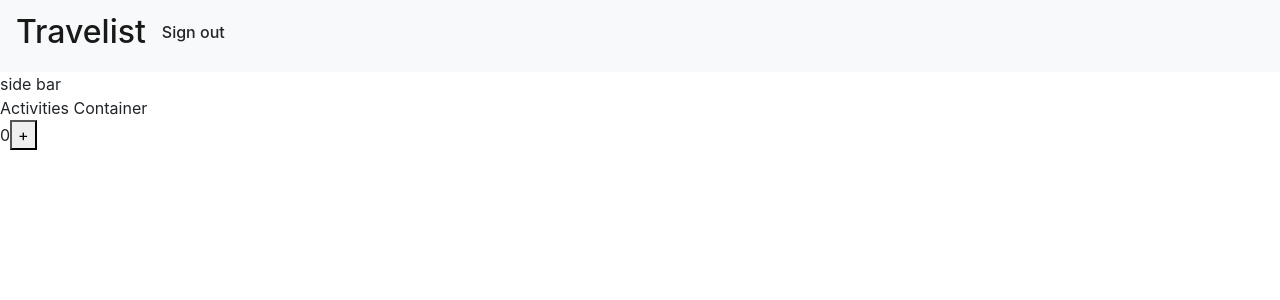
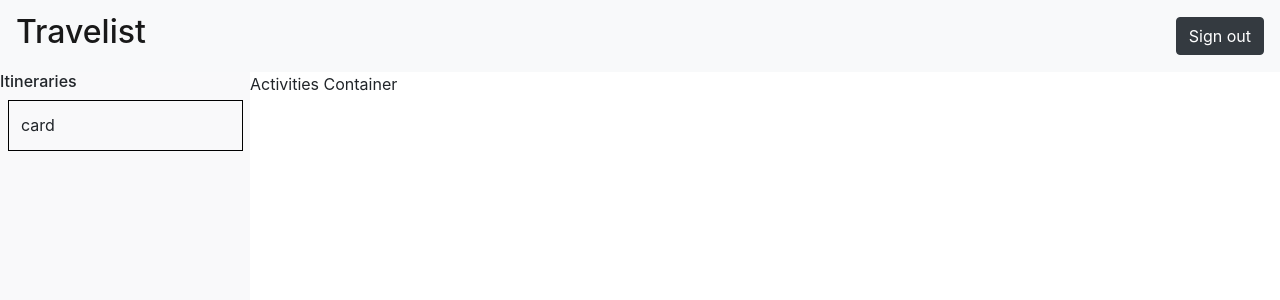
Before and after one commit to Star-Nose/Travelist, a React app: page /main in a window 1280 px wide. Shown: the top 300 px of the page. Built offline with nearby package versions, Linux system fonts and the light colour scheme.

Commit message:
(add) added styling and SCSS files

```diff
--- /dev/null
+++ b/client/components/SidebarCard.jsx
@@ -0,0 +1,6 @@
+import React from 'react';
+
+const SidebarCard = (props) => (<div className="side-bar-card">card</div>);
+
+
+export default SidebarCard;
--- a/client/containers/MainContainer.jsx
+++ b/client/containers/MainContainer.jsx
@@ -23,10 +23,10 @@
   return (
     <div>
       <NavContainer />
-      <SidebarContainer />
-      <ActivitiesContainer />
-      {count}
-      <button type="button" onClick={addCount}>+</button>
+        <div className="body-container">
+          <SidebarContainer />
+          <ActivitiesContainer />
+          </div>
     </div>
   );
 };
--- a/client/containers/NavContainer.jsx
+++ b/client/containers/NavContainer.jsx
@@ -1,12 +1,13 @@
 //  eslint-disable react/prop-types
 import React from 'react';
-import { Navbar } from 'react-bootstrap';
+import Navbar from 'react-bootstrap/Navbar';
+import Button from 'react-bootstrap/Button';
 
 const NavContainer = (props) => {
     return (
-        <Navbar bg="light">
+        <Navbar bg="light" className="nav-bar" >
             <Navbar.Brand><h2>Travelist</h2></Navbar.Brand>
-            <h6 id="sign-out">Sign out</h6>
+            <Button variant="dark" id="sign-out">Sign out</Button>
         </Navbar>
     )
 }
--- a/client/containers/SidebarContainer.jsx
+++ b/client/containers/SidebarContainer.jsx
@@ -1,10 +1,15 @@
 //  eslint-disable react/prop-types
 import React from 'react';
+import SidebarCard from '../components/SidebarCard.jsx';
 
 //long rectangle that renders cards based on
 const SidebarContainer = (props) => {
+    //get request to server (server will query db)
+    const cardsArray = []; //loop through locations in db and and create <SidebarCard /> for each
     return (
-     <div>side bar</div>
+     <div className="side-bar"><h6>Itineraries</h6>
+     <SidebarCard />
+     </div>
     )
 }
 
--- a/client/scss/application.scss
+++ b/client/scss/application.scss
@@ -1,2 +1,6 @@
 // add subsequent style sheet links to here
 @import "~bootstrap/scss/bootstrap";
+@import "./sidebar.scss";
+@import "./main.scss";
+@import "./navbar.scss";
+@import "./variables.scss";
--- /dev/null
+++ b/client/scss/main.scss
@@ -0,0 +1,9 @@
+@import "~bootstrap/scss/bootstrap";
+@import "./variables.scss";
+
+.body-container {
+    width: 100%;
+    height: 100%;
+    display: flex;
+    flex-direction: row;
+}
--- /dev/null
+++ b/client/scss/navbar.scss
@@ -0,0 +1,11 @@
+@import "~bootstrap/scss/bootstrap";
+@import "./variables.scss";
+
+.nav-bar {
+    display: flex;
+    justify-content: space-between;
+}
+
+#sign-out {
+    float: right;
+}
--- /dev/null
+++ b/client/scss/sidebar.scss
@@ -0,0 +1,19 @@
+@import "~bootstrap/scss/bootstrap";
+@import "./variables.scss";
+
+.side-bar {
+    background-color: lighten($color: $base-color, $amount: 75);
+    height: 100vh;
+    width: 20%;
+    min-width: 130px;
+    max-width: 250px;
+    justify-content: center;
+}
+
+.side-bar-card {
+    margin: 3%;
+    padding: 5%;
+    width: 94%;
+    border: solid 1px black;
+
+}
--- /dev/null
+++ b/client/scss/variables.scss
@@ -0,0 +1 @@
+$base-color: rgb(52,58,64);
```
Also changed, not shown: 1 other file (tests, documents, lock files or other folders).
